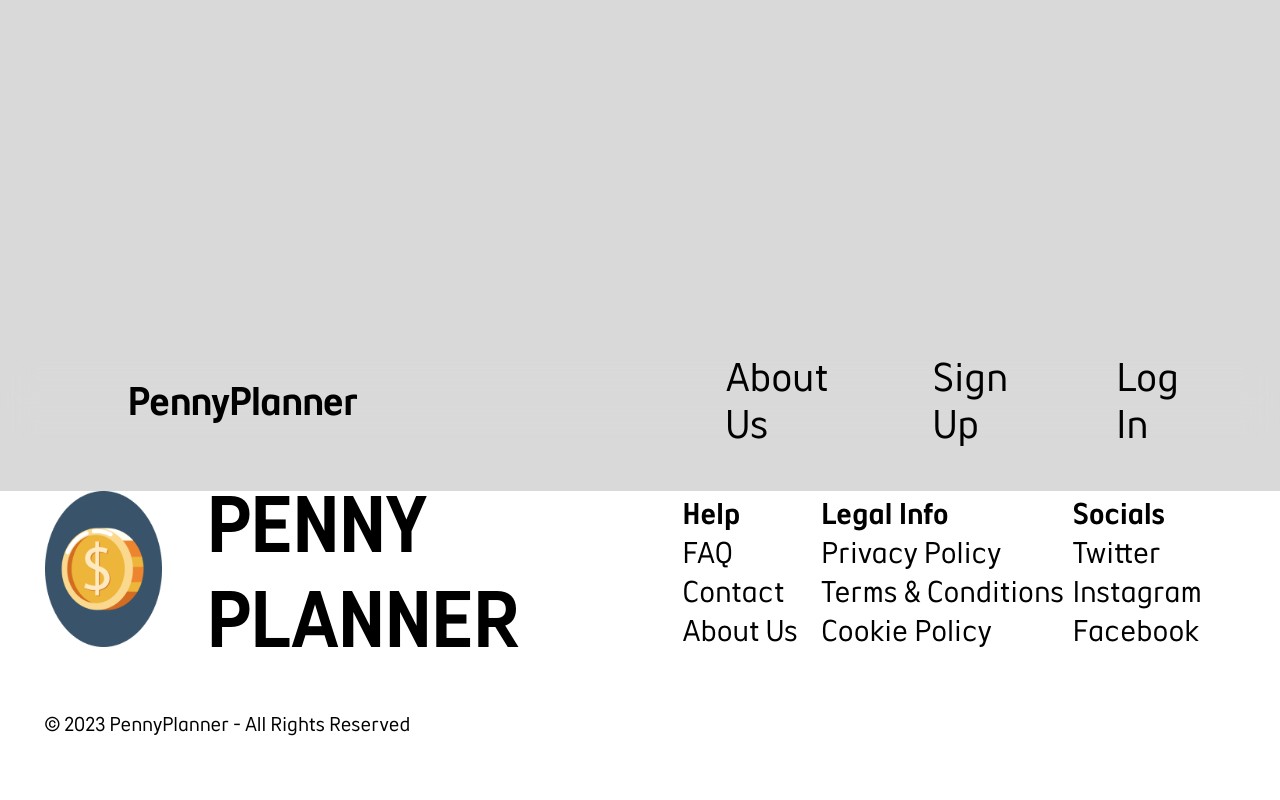
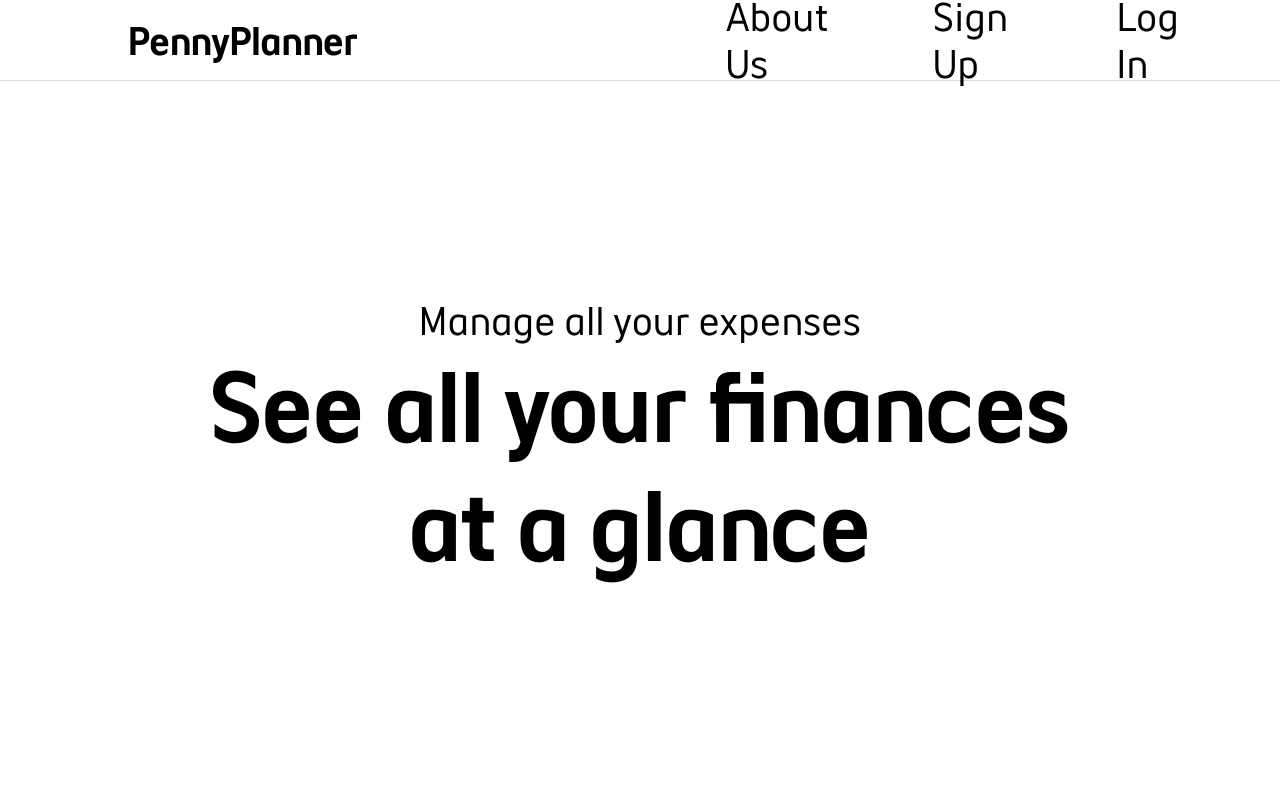
Before and after one commit to Penny-Planner/WebApp, a React app in the folder PennyPlanner/: page / in a window 1280 px wide. Shown: the top 800 px of the page. Built offline with nearby package versions, Linux system fonts and the light colour scheme.

Commit message:
adjusted and added homepage styling

```diff
--- a/PennyPlanner/src/assets/css files/home.css
+++ b/PennyPlanner/src/assets/css files/home.css
@@ -1,8 +1,38 @@
-.fullscreen {
+.fullscreen-home {
     position: absolute;
     left: 0;
     top: 0;
     width: 100%;
+    min-height: 100vh;
+    background-color: white;
+    display: flex;
+    flex-direction: column;
+}
+
+.much {
+    width: 100%;
     height: 100vh;
-    background-color: #d9d9d9;
+
 }
+
+.home-main-slogan_container {
+    height: 90vh;
+    width: 100%;
+}
+
+.home-slogan-1_container {
+    height: 36.53%;
+    width: 100%;
+    display: flex;
+    justify-content: center;
+    align-items: end;
+}
+
+.home-slogan-2_container {
+    height: 63.47%;
+    width: 100%;
+    display: flex;
+    justify-content: center;
+    align-items: start;
+    text-align: center;
+}
--- a/PennyPlanner/src/pages/Home/index.js
+++ b/PennyPlanner/src/pages/Home/index.js
@@ -6,8 +6,19 @@ import Footer from '../../components/footer.jsx'
 
 export default function Home() {
     return(
-        <div className="fullscreen">
+        <div className="fullscreen-home">
             <Header/>
+            <div className="home-main-slogan_container">
+                <div className="home-slogan-1_container andantetext-regular-black-40px">
+                    Manage all your expenses
+                </div>
+                <div className="home-slogan-2_container andantedisplay-bold-black-100px">
+                    See all your finances <br/> at a glance
+                </div>
+            </div>
+            <div className="much">
+
+            </div>
             <Footer />
         </div>
     );
```
